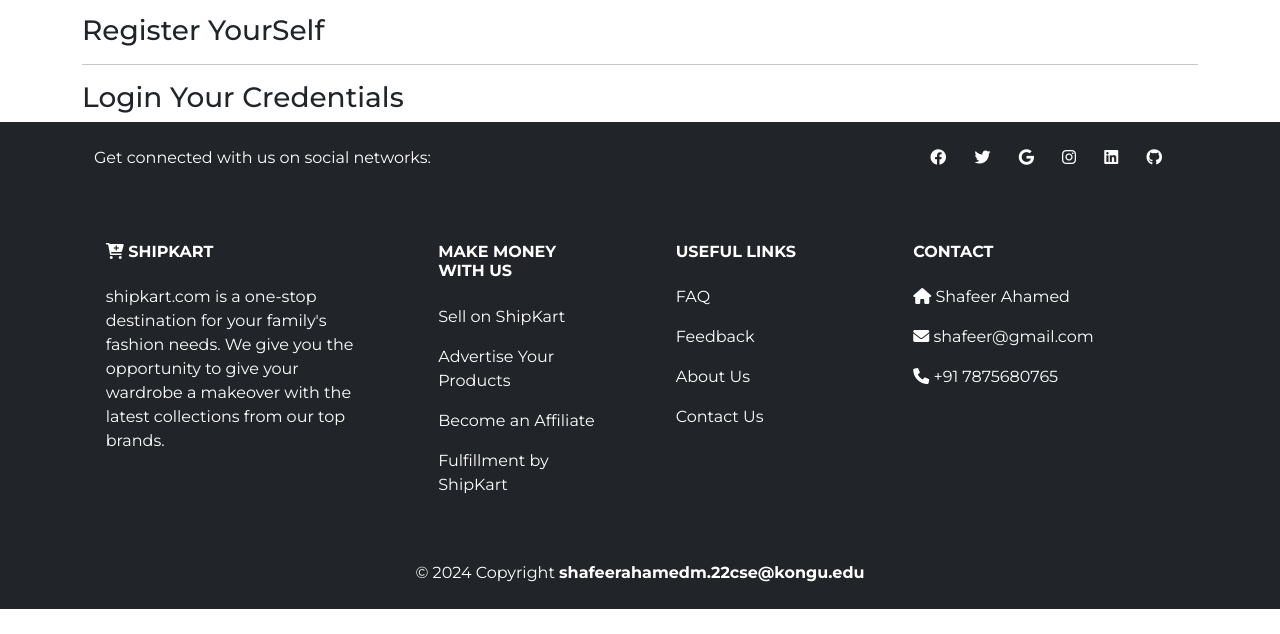
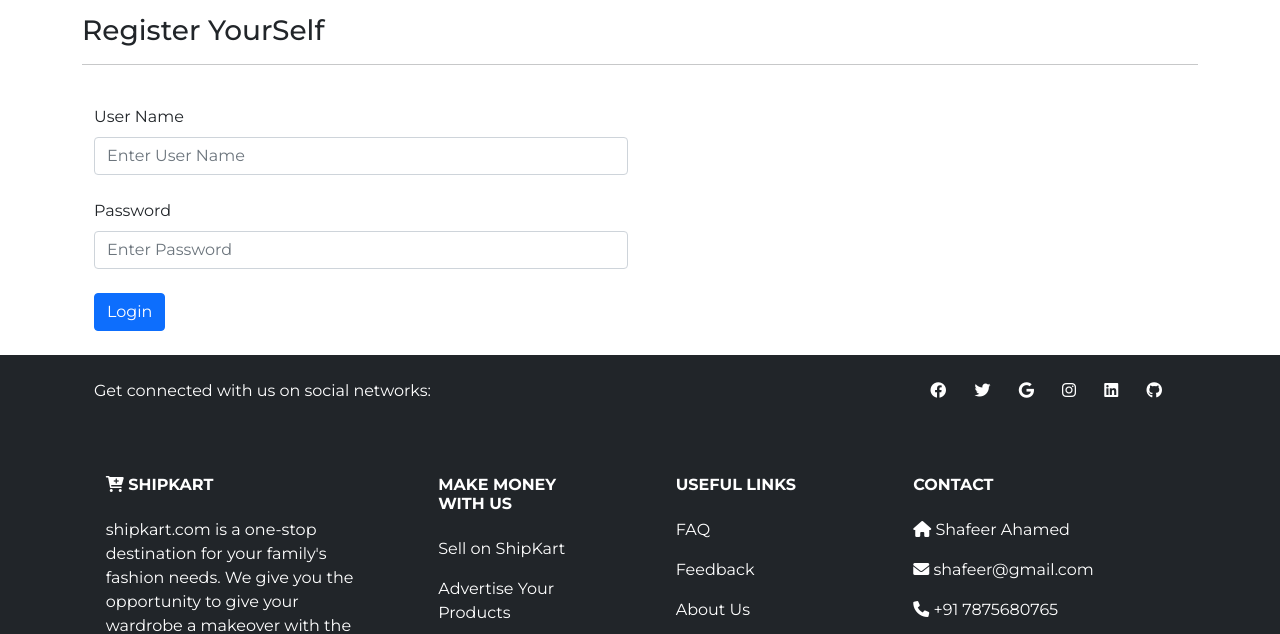
Before and after one commit to shafeer2511/E-Commerce, a Django app: page /login/ in a window 1280 px wide. Shown: the part 56-690 px from the top of the page. Run offline with Django 5.2, Linux system fonts and the light colour scheme.

Commit message:
Update login.html

```diff
--- a/shop/templates/shop/login.html
+++ b/shop/templates/shop/login.html
@@ -11,8 +11,27 @@
               <h3>Register YourSelf</h3>
               <hr style='border:color: black'>
               {% include "shop/inc/message.html" %}
-              <h3>Login Your Credentials</h3>
             </div>
         </div>
+        <section class='py-4'>
+            <div class='container'>
+                <div class='row'>
+                    <div class='col-6'>
+                        <form method='POST' action="">
+                            {% csrf_token %}
+                            <div class="mb-4">
+                                <label for="" class="form-label">User Name</label>
+                                <input type="text" name="username" id="username" class="form-control" placeholder="Enter User Name">
+                              </div>
+                              <div class="mb-4">
+                                <label for="" class="form-label">Password</label>
+                                <input type="password" name="password" id="password" class="form-control" placeholder="Enter Password">
+                              </div>
+                              <button type="submit" class="btn btn-primary">Login</button>
+                        </form>
+                    </div>
+                </div>
+            </div>
+        </section>
     </div>
 {% endblock content %}
```
